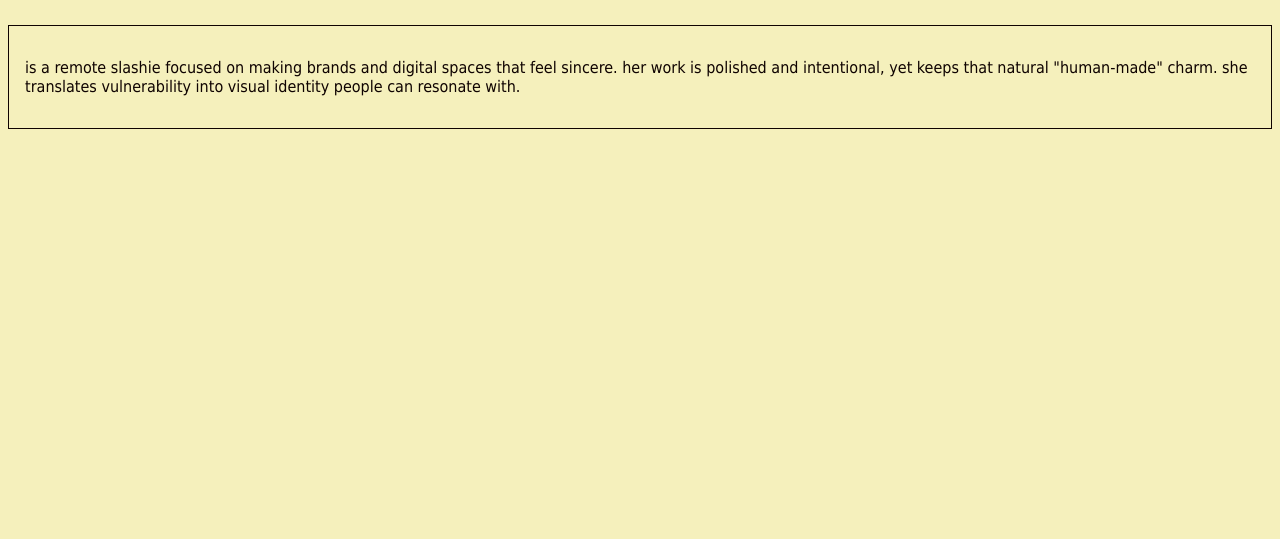
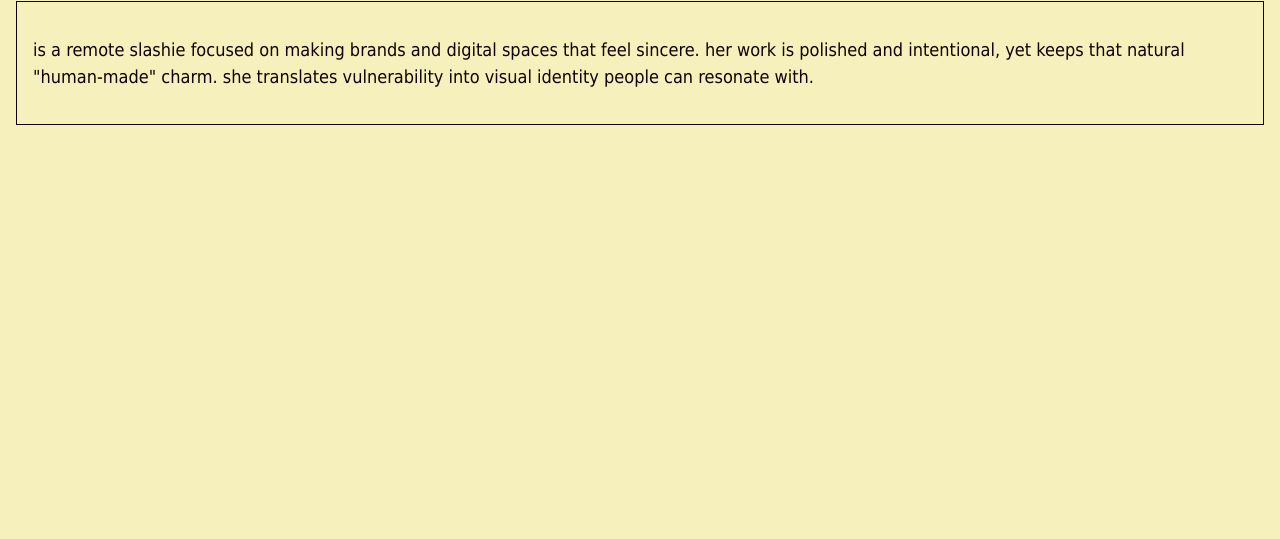
Before and after one commit to josalynemessina/josalyne-messina.com, a plain HTML site: page index.html in a window 1280 px wide. Shown: the part 261-800 px from the top of the page. Drawn offline with Linux system fonts and the light colour scheme.

Commit message:
experimenting with box sizing

```diff
--- a/style.css
+++ b/style.css
@@ -46,6 +46,6 @@ body {
 }
 .about-me {
     border: 1px solid #0f0301; margin-top: 2rem;
-    padding: 1rem;
-    box-sizing: border-box;
+    padding: 1rem; margin: 0.5rem;
+    font-size: clamp(0.875rem, 2.5vw, 1.125rem); line-height: 1.5;
 }
```
